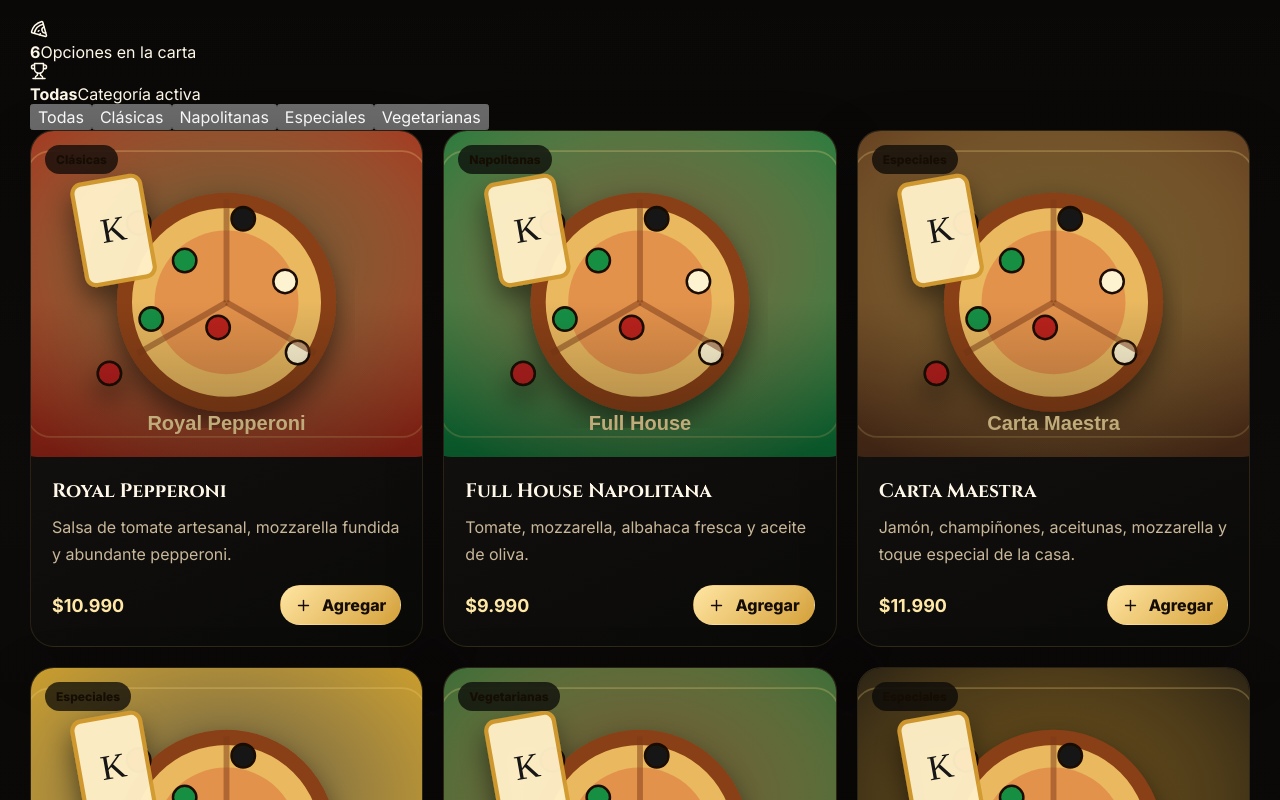
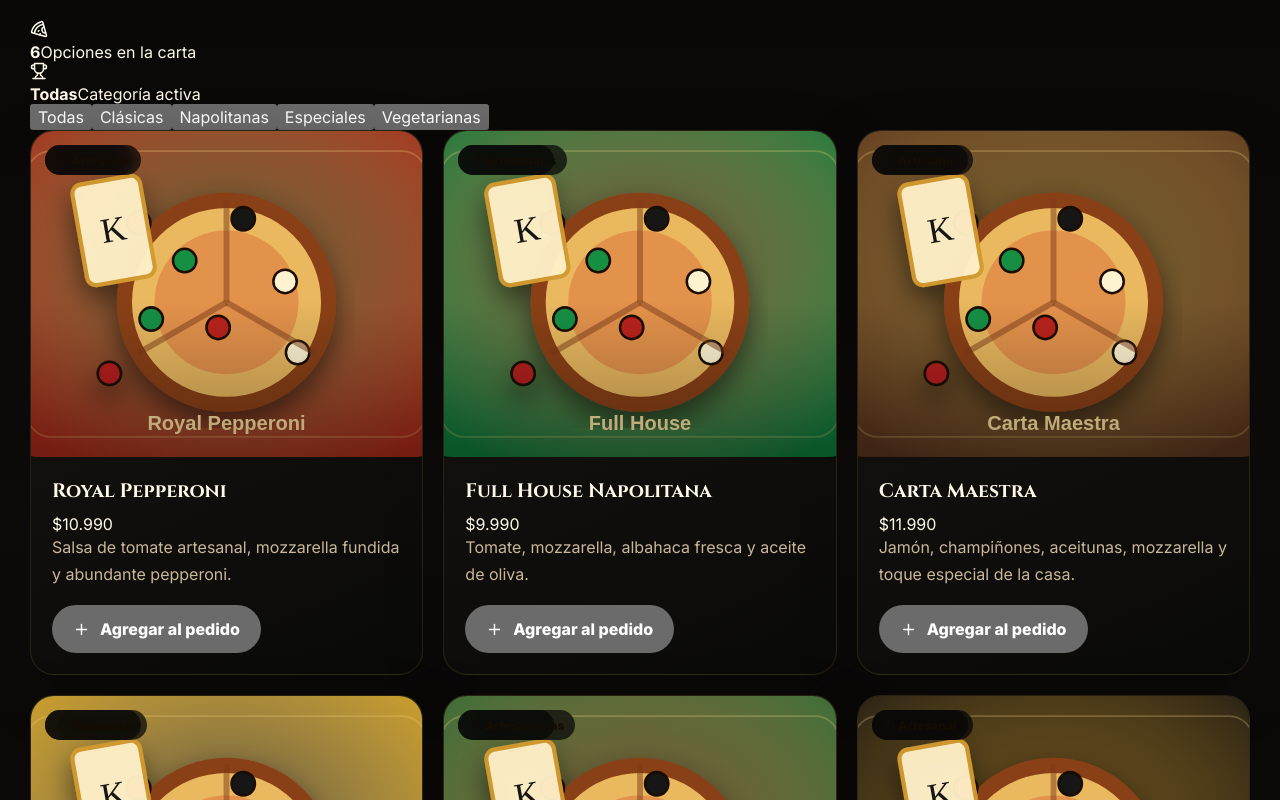
Before and after one commit to alhula9052/web-poker-pizza, a React (Vite) app: page / in a window 1280 px wide. Shown: the part 1800-2600 px from the top of the page. Built offline with nearby package versions, Linux system fonts and the light colour scheme; no server answers; the database is empty.

Commit message:
Moderniza tarjetas de productos de la carta

```diff
--- a/src/components/ProductCard.jsx
+++ b/src/components/ProductCard.jsx
@@ -1,19 +1,40 @@
-import { Plus } from "lucide-react";
+import { Plus, Flame, Sparkles } from "lucide-react";
 
-export default function ProductCard({ product, onAddToCart }) {
+export default function ProductCard({ product, onAddToCart, index = 0 }) {
+  const fallbackImage = "/gallery/poker-especial.svg";
+  const cardClass = index % 3 === 0
+    ? "product-card card-shape-a"
+    : index % 3 === 1
+    ? "product-card card-shape-b"
+    : "product-card card-shape-c";
+
   return (
-    <article className="product-card">
+    <article className={cardClass}>
+      <div className="product-card-glow" />
+
       <div className="product-image-wrap">
-        <img src={product.image_url || "/gallery/poker-especial.svg"} alt={product.name} />
-        <span>{product.category}</span>
+        <img src={product.image_url || fallbackImage} alt={product.name} />
+        <div className="product-floating-badges">
+          <span className="product-tag">
+            <Sparkles size={13} /> {product.category || "Especial"}
+          </span>
+          <span className="product-tag subtle">
+            <Flame size={13} /> Artesanal
+          </span>
+        </div>
       </div>
+
       <div className="product-body">
-        <h3>{product.name}</h3>
+        <div className="product-meta">
+          <h3>{product.name}</h3>
+          <span className="product-price-chip">{formatPrice(product.price)}</span>
+        </div>
+
         <p>{product.description}</p>
+
         <div className="product-footer">
-          <strong>{formatPrice(product.price)}</strong>
-          <button className="btn btn-small" type="button" onClick={() => onAddToCart(product)}>
-            <Plus size={17} /> Agregar
+          <button className="btn product-cta" type="button" onClick={() => onAddToCart(product)}>
+            <Plus size={17} /> Agregar al pedido
           </button>
         </div>
       </div>
```
